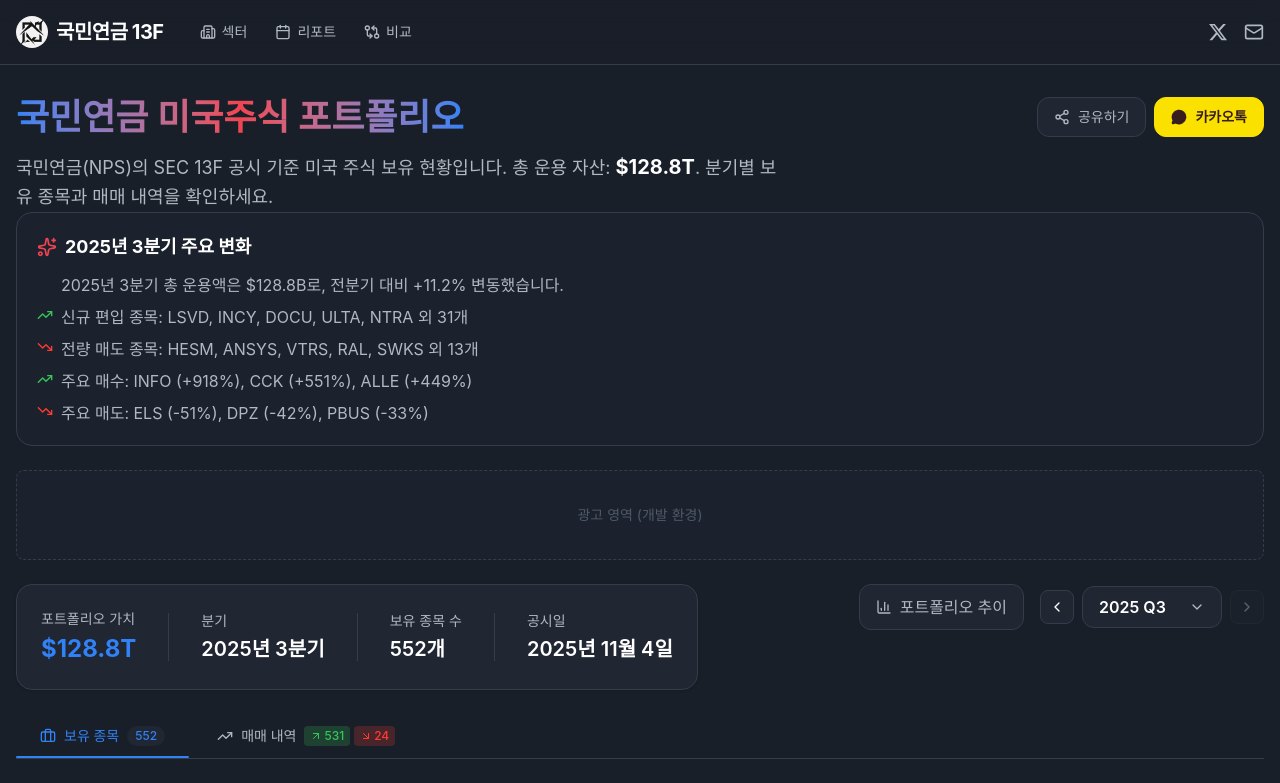
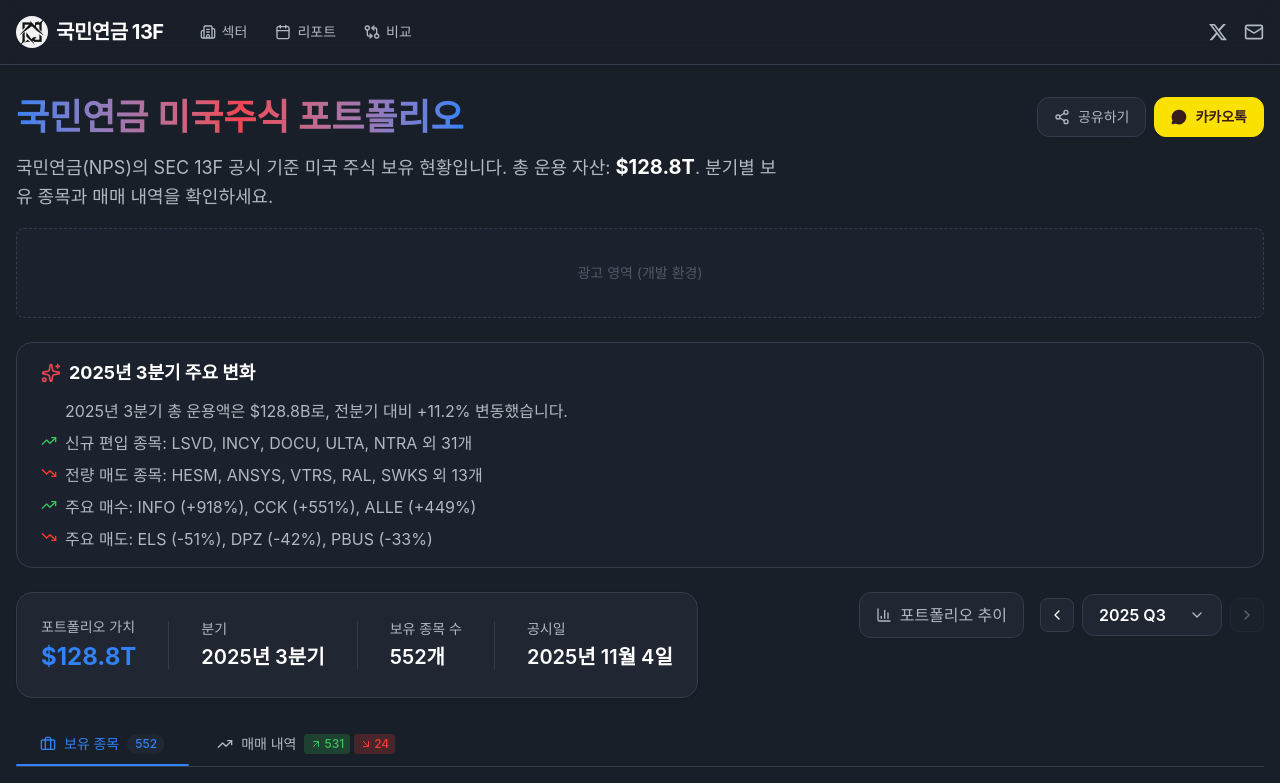
Before and after one commit to yaffleria/nps13f, a Next.js app: page / in a window 1280 px wide. Shown: the top 783 px of the page. Built offline with nearby package versions, Linux system fonts and the light colour scheme; a web font is replaced by a local one.

Commit message:
update: Insights card and AdBanner layout adjustments

```diff
--- a/src/app/page.tsx
+++ b/src/app/page.tsx
@@ -128,14 +128,30 @@
               </div>
             </header>
 
+            {/* 광고 배너 */}
+            <div className="mb-6">
+              <AdBanner slot="MAIN_HEADER_AD" format="horizontal" />
+            </div>
+            {/* SEO용 숨겨진 키워드 텍스트 (스크린 리더 접근 가능) */}
+            <div className="sr-only">
+              <h2>
+                {currentQuarter.year}년 Q{currentQuarter.quarter} 기준 국민연금 미국주식 보유 현황
+              </h2>
+              <p>
+                국민연금이 보유한 주요 미국 주식: {topHoldings}. 총 {currentQuarter.holdings.length}
+                개 종목 보유.
+              </p>
+              <p>국민연금 13F 공시자료, 연기금 투자 현황, 기관투자자 포트폴리오 분석</p>
+            </div>
+
             {/* 인사이트 카드 */}
             {insights.length > 0 && (
-              <div className="mb-6 p-5 bg-surface/50 rounded-2xl border border-border">
-                <h2 className="text-lg font-bold mb-3 flex items-center gap-2">
+              <div className="mb-6 px-6 bg-surface/50 rounded-2xl border border-border">
+                <h2 className="text-lg mt-4 font-bold mb-3 flex items-center gap-2">
                   <Sparkles className="w-5 h-5 text-accent" />
                   {currentQuarter.year}년 {currentQuarter.quarter}분기 주요 변화
                 </h2>
-                <ul className="space-y-2">
+                <ul className="space-y-2 mb-4">
                   {insights.slice(0, 5).map((insight, i) => (
                     <li key={i} className="flex items-start gap-2 text-secondary">
                       {insight.type === "top_buy" || insight.type === "new_entry" ? (
@@ -152,22 +168,6 @@
               </div>
             )}
 
-            {/* 광고 배너 */}
-            <div className="mb-6">
-              <AdBanner slot="MAIN_HEADER_AD" format="horizontal" />
-            </div>
-            {/* SEO용 숨겨진 키워드 텍스트 (스크린 리더 접근 가능) */}
-            <div className="sr-only">
-              <h2>
-                {currentQuarter.year}년 Q{currentQuarter.quarter} 기준 국민연금 미국주식 보유 현황
-              </h2>
-              <p>
-                국민연금이 보유한 주요 미국 주식: {topHoldings}. 총 {currentQuarter.holdings.length}
-                개 종목 보유.
-              </p>
-              <p>국민연금 13F 공시자료, 연기금 투자 현황, 기관투자자 포트폴리오 분석</p>
-            </div>
-
             {/* Main Content */}
             <article>
               <PortfolioTabs quarters={data} initialTab={initialTab} />
--- a/src/app/reports/[quarter]/page.tsx
+++ b/src/app/reports/[quarter]/page.tsx
@@ -255,12 +255,12 @@
 
             {/* 인사이트 카드 */}
             {insights.length > 0 && (
-              <div className="mb-8 p-5 bg-surface/50 rounded-2xl border border-border">
-                <h2 className="text-lg font-bold mb-3 flex items-center gap-2">
+              <div className="mb-8 px-4 bg-surface/50 rounded-2xl border border-border">
+                <h2 className="text-lg mt-4 font-bold mb-3 flex items-center gap-2">
                   <Sparkles className="w-5 h-5 text-accent" />
                   이번 분기 주요 하이라이트
                 </h2>
-                <ul className="space-y-2">
+                <ul className="space-y-2 mb-4">
                   {insights.map((insight, i) => (
                     <li key={i} className="flex items-start gap-2 text-secondary">
                       {insight.type === "top_buy" ? (
```
